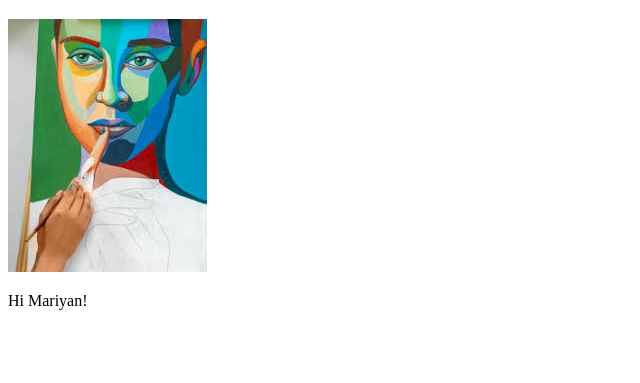
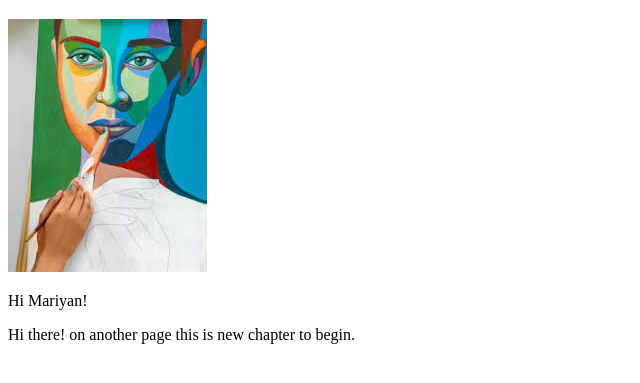
Before and after one commit to Rajpravinkumar/Recall, a plain HTML site: page index.html in a window 1280 px wide. Shown: the part 61-444 px from the top of the page, without its empty margins (0-640 px from the left). Drawn offline with Linux system fonts and the light colour scheme.

Commit message:
second commit

```diff
--- a/index.html
+++ b/index.html
@@ -9,5 +9,6 @@
     <h1>Mariyan</h1>
     <img src="mariyan.jpeg" alt="mariyan width=200px height=200px">
     <p>Hi Mariyan! </p>
+    <p>Hi there! on another page this is  new chapter to begin. </p>
 </body>
 </html>
```
